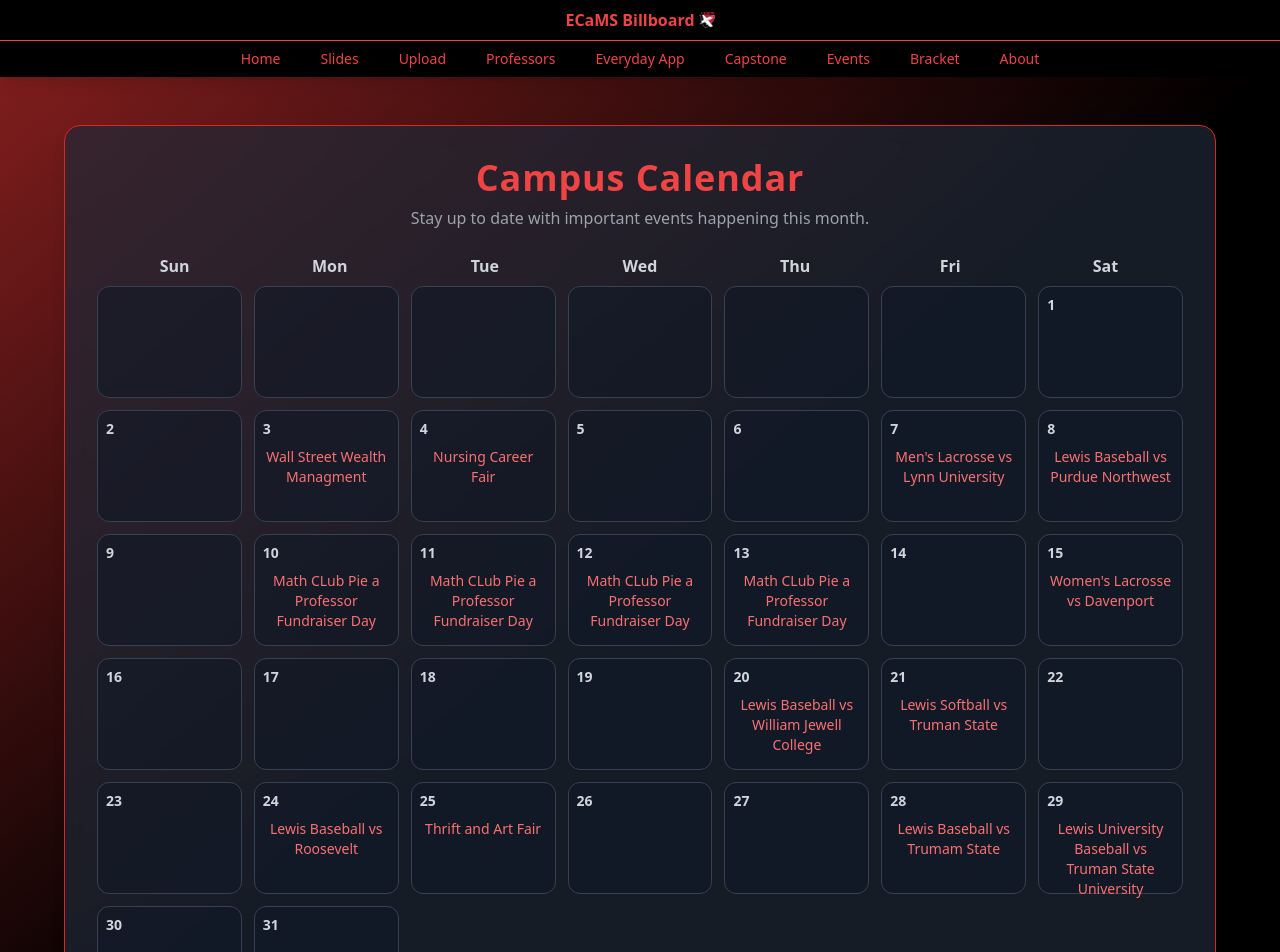
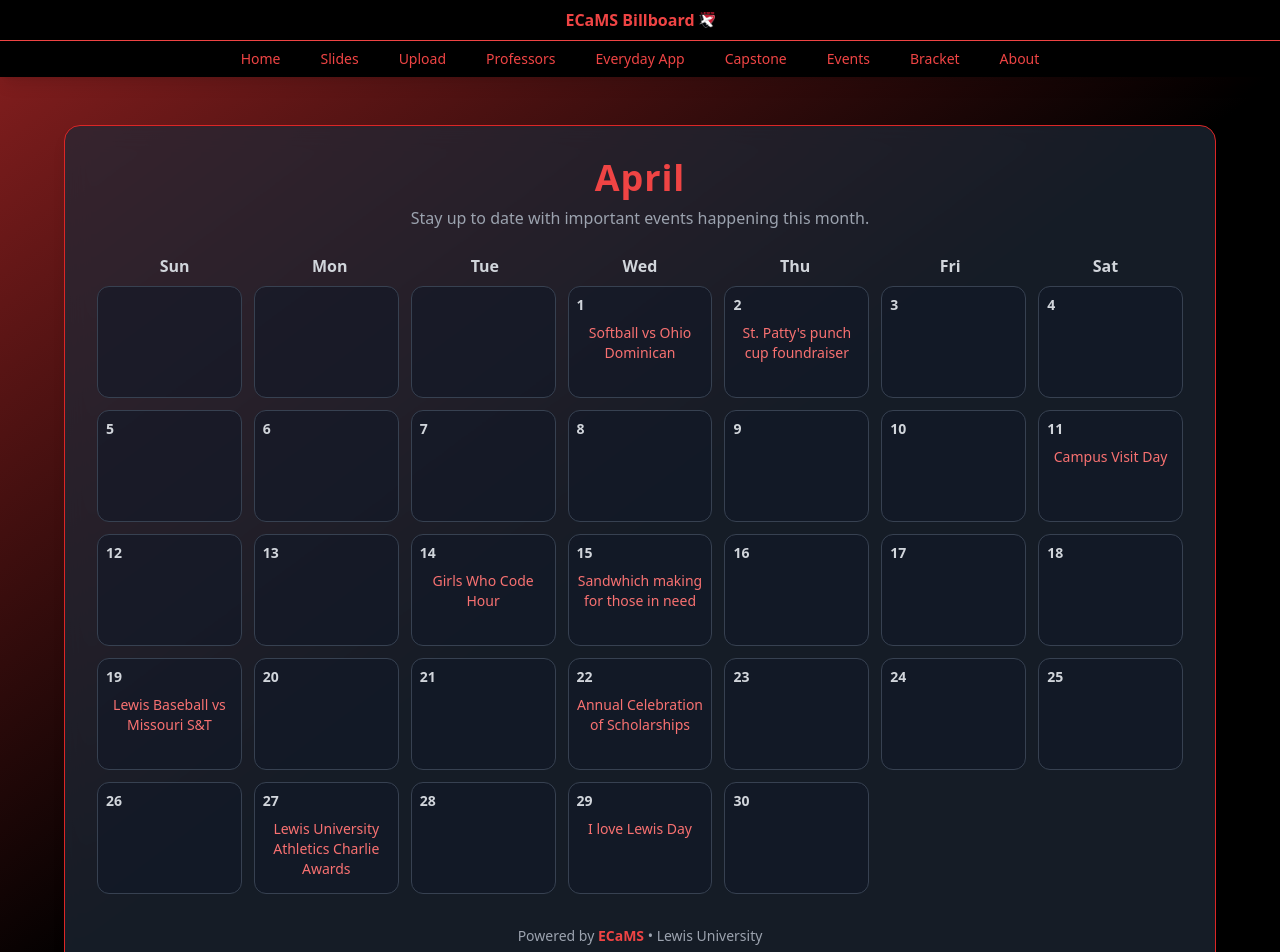
Before and after one commit to ECaMS-Billboard/ecams-billboard, a React (Create React App) app: page /calendar in a window 1280 px wide. Shown: the top 952 px of the page. Built offline with nearby package versions, Linux system fonts and the light colour scheme.

Commit message:
SG216: Updated Calendar with April events

```diff
--- a/src/pages/Calendar.js
+++ b/src/pages/Calendar.js
@@ -2,25 +2,19 @@ import React from "react";
 
 function Calendar() {
   const events = {
-    3: "Wall Street Wealth Managment",
-    4: "Nursing Career Fair",
-    7: "Men's Lacrosse vs Lynn University",
-    8: "Lewis Baseball vs Purdue Northwest",
-    10: "Math CLub Pie a Professor Fundraiser Day",
-    12: "Math CLub Pie a Professor Fundraiser Day",
-    13: "Math CLub Pie a Professor Fundraiser Day",
-    11: "Math CLub Pie a Professor Fundraiser Day",
-    15: "Women's Lacrosse vs Davenport",
-    20: "Lewis Baseball vs William Jewell College",
-    21: "Lewis Softball vs Truman State",
-    24: "Lewis Baseball vs Roosevelt",
-    25: "Thrift and Art Fair",
-    28: "Lewis Baseball vs Trumam State",
-    29: "Lewis University Baseball vs Truman State University",
+    1: "Softball vs Ohio Dominican",
+    2: "St. Patty's punch cup foundraiser",
+    11: "Campus Visit Day",
+    14: "Girls Who Code Hour",
+    15: "Sandwhich making for those in need",
+    19: "Lewis Baseball vs Missouri S&T",
+    22: "Annual Celebration of Scholarships",
+    27: "Lewis University Athletics Charlie Awards",
+    29: "I love Lewis Day",
   };
 
-  const daysInMonth = 31;
-  const firstDayOffset = 6; // 0 = Sunday
+  const daysInMonth = 30;
+  const firstDayOffset = 3; // 0 = Sunday
 
   const totalBoxes = firstDayOffset + daysInMonth;
 
@@ -32,7 +26,7 @@ function Calendar() {
         {/* Header */}
         <div className="text-center mb-6">
           <h1 className="text-red-500 text-4xl font-extrabold tracking-wide">
-            Campus Calendar
+            April
           </h1>
           <p className="text-gray-400 mt-2">
             Stay up to date with important events happening this month.
```
